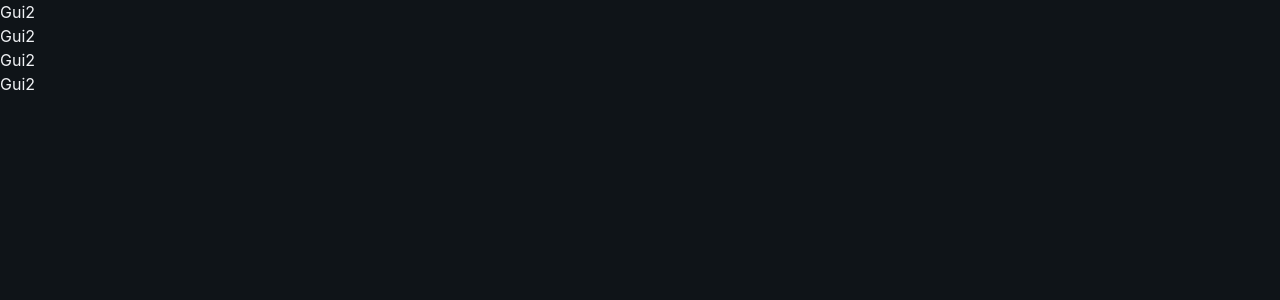
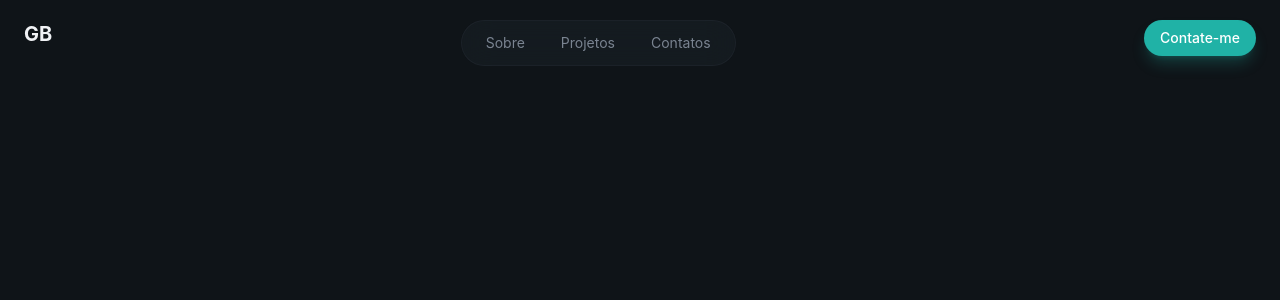
Before and after one commit to pedypowgui/Guilherme-Brito-DEV, a React (Vite) app in the folder gui-dev-portfolio/: page / in a window 1280 px wide. Shown: the top 300 px of the page. Built offline with nearby package versions, Linux system fonts and the light colour scheme.

Commit message:
Feat: Header
Header com logo temporária. navbar e botão.

Componente botão.

```diff
--- /dev/null
+++ b/gui-dev-portfolio/src/components/Button.jsx
@@ -0,0 +1,19 @@
+export const Button = ({ className = "", tamanho="default", texto }) => {
+    const classesBase = "relative overflow-hidden rounded-full font-medium focus:outline-none focus-visible:ring-2 focus-visible:ring-primary bg-primary text-primary-foreground hover:bg-primary/90 shadow-lg shadow-primary/25"
+
+    const classesTamanho = {
+        sm: "px-4 py-2 text-sm",
+        default: "px-6 py-3 text-base",
+        lg: "px-8 py-4 text-lg"
+    }
+
+    const classes = `${classesBase} ${classesTamanho[tamanho]} ${className}`
+
+    return(
+        <button className={classes}>
+            <span className="relative flex items-center justify-center gap-2">
+                {texto}
+            </span>
+        </button>
+    );
+};
--- a/gui-dev-portfolio/src/index.css
+++ b/gui-dev-portfolio/src/index.css
@@ -40,3 +40,11 @@
         font-family: "Playfair Display", serif;
     }
 }
+
+@layer componentes{
+    .glass {
+        background-color: color-mix(in srgb, var(--color-surface) 50%, transparent);
+        backdrop-filter: blur(16px);
+        border: 1px solid color-mix(in srgb, var(--color-border) 50%, transparent);
+    }
+}
--- a/gui-dev-portfolio/src/layout/Header.jsx
+++ b/gui-dev-portfolio/src/layout/Header.jsx
@@ -1,7 +1,37 @@
+import { Button } from "@/components/Button.jsx"
+
+const navLinks = [
+    {href: "#Sobre", label: "Sobre"},
+    {href: "#Projetos", label: "Projetos"},
+    {href: "#Contatos", label: "Contatos"}
+]
+
 export const Header = () => {
     return (
-        <header>
-            <nav></nav>
+        <header className="fixed top-0 left-0 right-0 bg-transparent py-5">
+            <nav className="container mx-auto px-6 flex justify-between">
+                {/* Logo */}
+                <a href="#" className="text-xl font-bold hover:text-primary">
+                    GB
+                </a>
+
+                {/* Navbar para desktop */}
+                <div className="flex items-center gap-1">
+                    <div className="glass rounded-full px-2 py-1 flex items-center gap-1">
+                        {/* Imprimindo cada link  */}
+                        {navLinks.map((link, index) => (
+                            <a href={link.href} key={index} className="px-4 py-2 text-sm text-muted-foreground rounded-full hover:bg-surface hover:text-foreground">
+                                {link.label}
+                            </a>
+                        ))}
+                    </div>
+                </div>
+
+                {/* Botao de contate-me */}
+                <div>
+                    <Button texto="Contate-me" tamanho="sm"></Button>
+                </div>
+            </nav>
         </header>
     )
 }
--- a/gui-dev-portfolio/src/sections/Contatos.jsx
+++ b/gui-dev-portfolio/src/sections/Contatos.jsx
@@ -1,5 +1,5 @@
 export const Contatos = () => {
     return (
-        <header>Gui2</header>
+        <header></header>
     )
 }
--- a/gui-dev-portfolio/src/sections/Hero.jsx
+++ b/gui-dev-portfolio/src/sections/Hero.jsx
@@ -1,5 +1,5 @@
 export const Hero = () => {
     return (
-        <header>Gui2</header>
+        <header></header>
     )
 }
--- a/gui-dev-portfolio/src/sections/Projetos.jsx
+++ b/gui-dev-portfolio/src/sections/Projetos.jsx
@@ -1,5 +1,5 @@
 export const Projetos = () => {
     return (
-        <header>Gui2</header>
+        <header></header>
     )
 }
--- a/gui-dev-portfolio/src/sections/Sobre.jsx
+++ b/gui-dev-portfolio/src/sections/Sobre.jsx
@@ -1,5 +1,5 @@
 export const Sobre = () => {
     return (
-        <header>Gui2</header>
+        <header></header>
     )
 }
```
